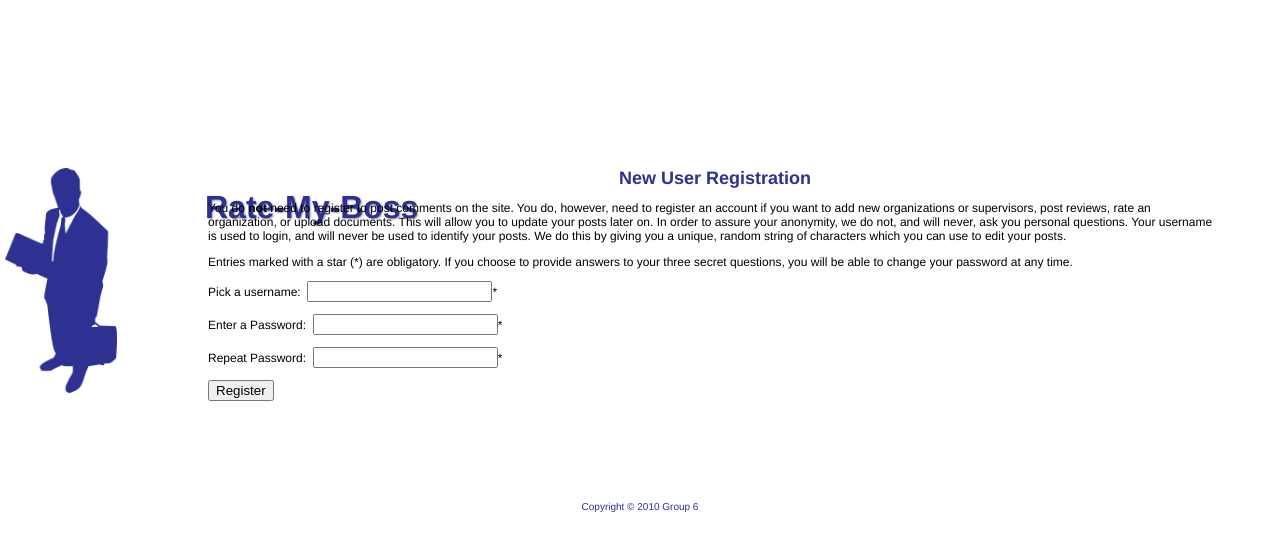
After one commit to mafaucher/rate-my-boss, a PHP site: template php/pages/register.php in a window 1280 px wide. The commit adds this page. Shown: the top 552 px of the page. Run offline with PHP 8.4, Linux system fonts and the light colour scheme; the template is opened without the code that fills it, so the values that code supplies are empty.

Commit message:
register 1

```diff
--- a/php/checklogin.php
+++ b/php/checklogin.php
@@ -14,7 +14,7 @@
  **/
 
 /* Set variables using POST */
-$username = $_POST["username"];
+$username = mysql_real_escape_string($_POST["username"]);
 $password = md5($_POST["password"]);
 $usertype = "";
 
--- /dev/null
+++ b/php/pages/register.php
@@ -0,0 +1,26 @@
+<!-- START OF MAIN -->
+
+	<div class="main">
+
+		<h1>New User Registration</h1>
+
+		<p>You do <strong>not</strong> need to register to post comments on the site.
+		You do, however, need to register an account if you want to add new organizations
+		or supervisors, post reviews, rate an organization, or upload documents. This will
+		allow you to update your posts later on. In order to assure your anonymity, we do
+		not, and will never, ask you personal questions. Your username is used to login,
+		and will never be used to identify your posts. We do this by giving you a unique,
+		random string of characters which you can use to edit your posts.</p>
+
+		<p>Entries marked with a star (*) are obligatory. If you choose to provide answers
+		to your three secret questions, you will be able to change your password at any time.</p>
+
+		<form action='javascript/checkregistration.js' method='post'>
+			<p>Pick a username:&nbsp;&nbsp;<input class='loginbox' type='text' name='username' />*</p>
+			<p>Enter a Password:&nbsp;&nbsp;<input class='loginbox' type='password' name='password' />*</p>
+			<p>Repeat Password:&nbsp;&nbsp;<input class='loginbox' type='password' name='pwrepeat' />*</p>
+			<input type='submit' name='subregister' value='Register' /></p>
+		</form>
+	</div>
+
+<!-- END OF MAIN -->
```
